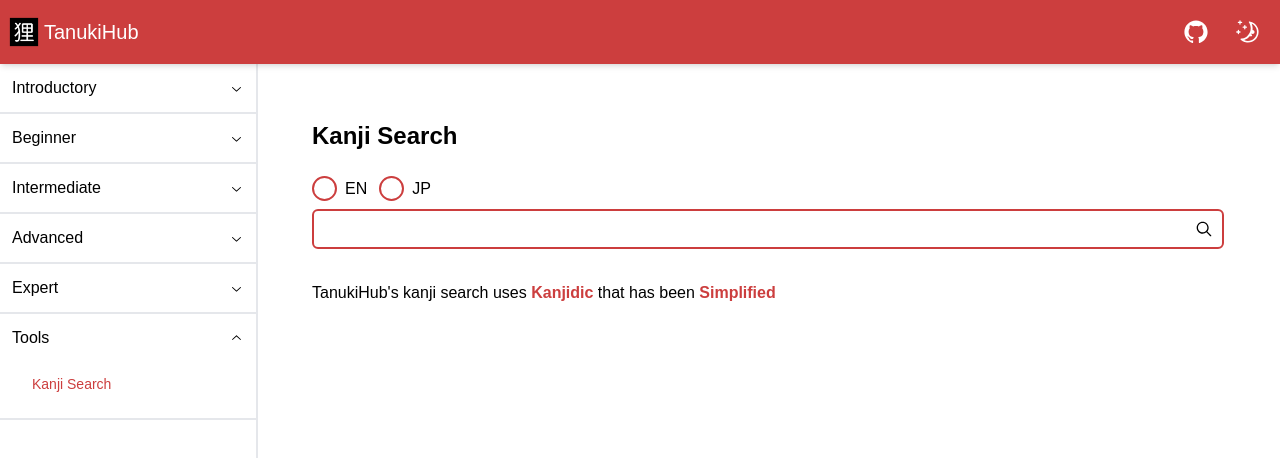
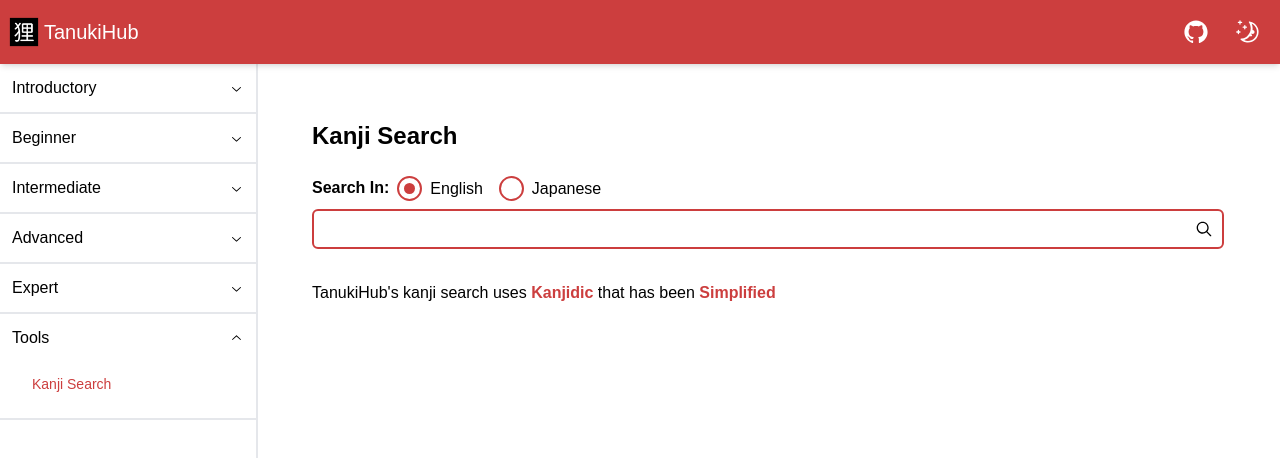
Before and after one commit to LinCie/tanukihub, a Next.js app: page /tools/kanji-search in a window 1280 px wide. Shown: the top 458 px of the page. Built offline with nearby package versions, Linux system fonts and the light colour scheme; a web font is replaced by a local one.

Commit message:
style adjustment

```diff
--- a/app/tools/kanji-search/page.tsx
+++ b/app/tools/kanji-search/page.tsx
@@ -70,86 +70,109 @@
 
   return (
     <form onSubmit={handleSubmit(onSubmit)}>
-      <div id="search-radio" className="flex gap-5 items-center mb-2">
+      <div
+        id="search-radio"
+        className="mb-2 flex flex-col gap-2 sm:gap-3 sm:flex-row"
+      >
+        <div className="flex gap-2">
+          <div className="font-bold">Search In: </div>
           <Controller
             name="lang"
             control={control}
             rules={{ required: true }}
             render={({ field }) => (
               <RadioGroup.Root
-              className="flex gap-3"
+                className="flex gap-4"
+                defaultValue="en"
                 onValueChange={(value) => {
                   field.onChange(value);
                 }}
                 {...field}
               >
-              <div className="flex items-center justify-center gap-2">
+                <div className="flex items-center justify-center">
                   <RadioItem
-                  className="h-[25px] w-[25px] cursor-default rounded-full border-[2px] border-[#CC3E3E] bg-transparent hover:bg-[#cc3e3e4b] dark:border-white dark:hover:bg-gray-800"
+                    className="h-[25px] w-[25px] cursor-pointer rounded-full border-[2px] border-[#CC3E3E] bg-transparent hover:bg-[#cc3e3e4b] dark:border-white dark:hover:bg-gray-800"
                     id="lang1"
                     value="en"
                   >
                     <RadioGroup.Indicator className="relative flex h-full w-full items-center justify-center after:block after:h-[11px] after:w-[11px] after:rounded-full after:bg-[#CC3E3E] after:content-[''] dark:after:bg-white" />
                   </RadioItem>
-                <label className="text-base leading-none" htmlFor="lang1">
-                  EN
+                  <label
+                    className="cursor-pointer pl-2 text-base leading-none"
+                    htmlFor="lang1"
+                  >
+                    English
                   </label>
                 </div>
-              <div className="flex items-center justify-center gap-2">
+                <div className="flex items-center justify-center">
                   <RadioItem
-                  className="h-[25px] w-[25px] cursor-default rounded-full border-[2px] border-[#CC3E3E] bg-transparent hover:bg-[#cc3e3e4b] dark:border-white dark:hover:bg-gray-800"
+                    className="h-[25px] w-[25px] cursor-pointer rounded-full border-[2px] border-[#CC3E3E] bg-transparent hover:bg-[#cc3e3e4b] dark:border-white dark:hover:bg-gray-800"
                     id="lang2"
                     value="jp"
                   >
                     <RadioGroup.Indicator className="relative flex h-full w-full items-center justify-center after:block after:h-[11px] after:w-[11px] after:rounded-full after:bg-[#CC3E3E] after:content-[''] dark:after:bg-white" />
                   </RadioItem>
-                <label className="text-base leading-none" htmlFor="lang2">
-                  JP
+                  <label
+                    className="cursor-pointer pl-2 text-base leading-none"
+                    htmlFor="lang2"
+                  >
+                    Japanese
                   </label>
                 </div>
               </RadioGroup.Root>
             )}
           />
+        </div>
         {watchLang === "jp" && (
+          <div className="flex gap-2">
+            <div className="font-bold">Search by: </div>
             <Controller
               name="by"
               control={control}
               rules={{ required: true }}
               render={({ field }) => (
                 <RadioGroup.Root
-                className="flex gap-3"
+                  className="flex gap-4"
+                  defaultValue="kanji"
                   onValueChange={(value) => {
                     field.onChange(value);
                   }}
                   {...field}
                 >
-                <div className="flex items-center justify-center gap-2">
+                  <div className="flex items-center justify-center">
                     <RadioItem
-                    className="h-[18px] w-[18px] cursor-default border-[2px] border-[#CC3E3E] bg-transparent hover:bg-[#cc3e3e4b] dark:border-white dark:hover:bg-gray-800"
+                      className="h-[18px] w-[18px] cursor-pointer border-[2px] border-[#CC3E3E] bg-transparent hover:bg-[#cc3e3e4b] dark:border-white dark:hover:bg-gray-800"
                       id="by1"
                       value="kanji"
                     >
                       <RadioGroup.Indicator className="relative flex h-full w-full items-center justify-center after:block after:h-[8px] after:w-[8px] after:bg-[#CC3E3E] after:content-[''] dark:after:bg-white" />
                     </RadioItem>
-                  <label className="text-base leading-none" htmlFor="by1">
+                    <label
+                      className="cursor-pointer pl-2 text-base leading-none"
+                      htmlFor="by1"
+                    >
                       Kanji
                     </label>
                   </div>
-                <div className="flex items-center justify-center gap-2">
+                  <div className="flex items-center justify-center">
                     <RadioItem
-                    className="h-[18px] w-[18px] cursor-default border-[2px] border-[#CC3E3E] bg-transparent hover:bg-[#cc3e3e4b] dark:border-white dark:hover:bg-gray-800"
+                      className="h-[18px] w-[18px] cursor-pointer border-[2px] border-[#CC3E3E] bg-transparent hover:bg-[#cc3e3e4b] dark:border-white dark:hover:bg-gray-800"
                       id="by2"
                       value="kana"
                     >
                       <RadioGroup.Indicator className="relative flex h-full w-full items-center justify-center after:block after:h-[8px] after:w-[8px] after:bg-[#CC3E3E] after:content-[''] dark:after:bg-white" />
                     </RadioItem>
-                  <label className="text-base leading-none" htmlFor="by2">
+                    <label
+                      className="cursor-pointer pl-2 text-base leading-none"
+                      htmlFor="by2"
+                    >
                       Kana
                     </label>
                   </div>
                 </RadioGroup.Root>
               )}
             />
+          </div>
         )}
       </div>
       <div
```
Lines whose indentation alone changed are shown as unchanged.
